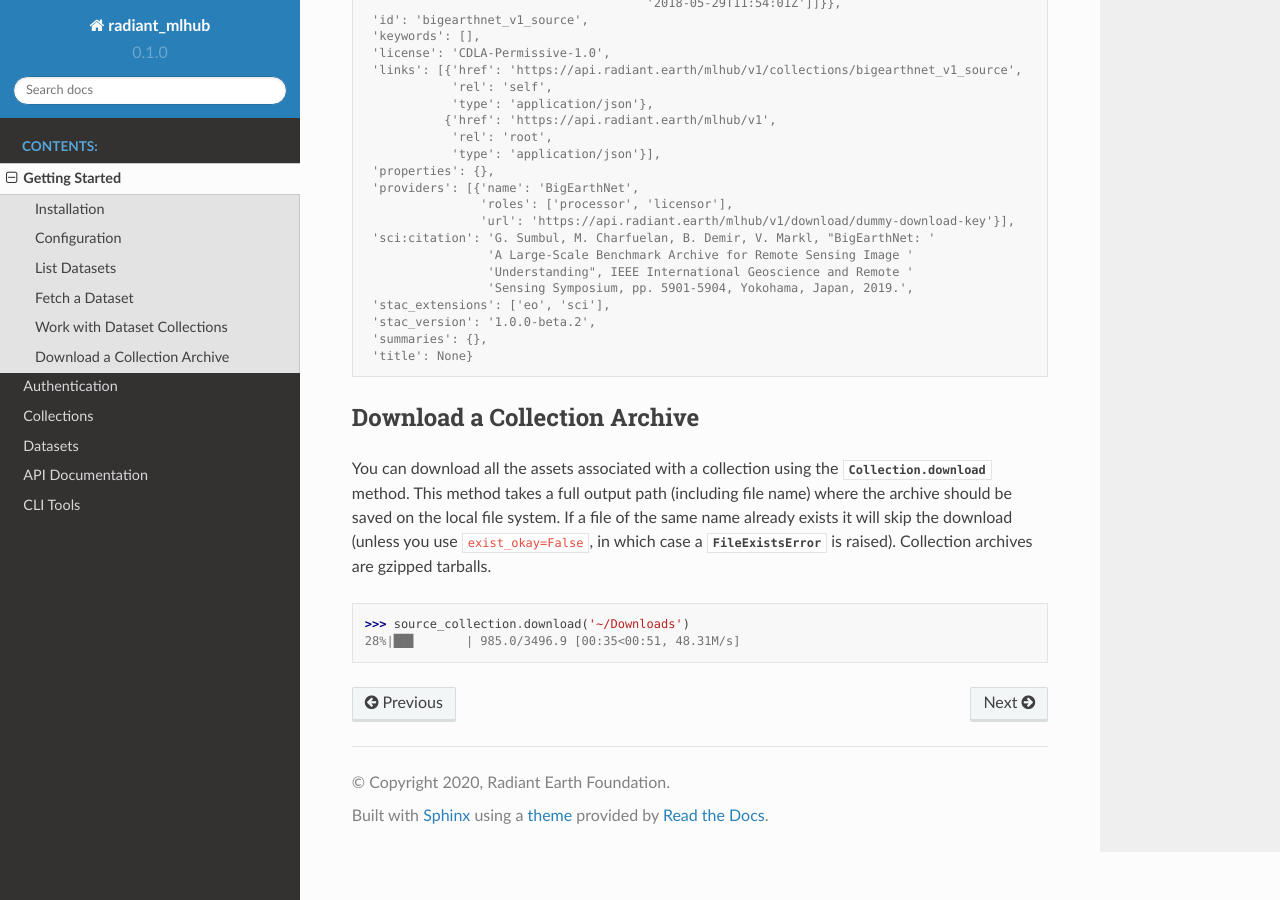
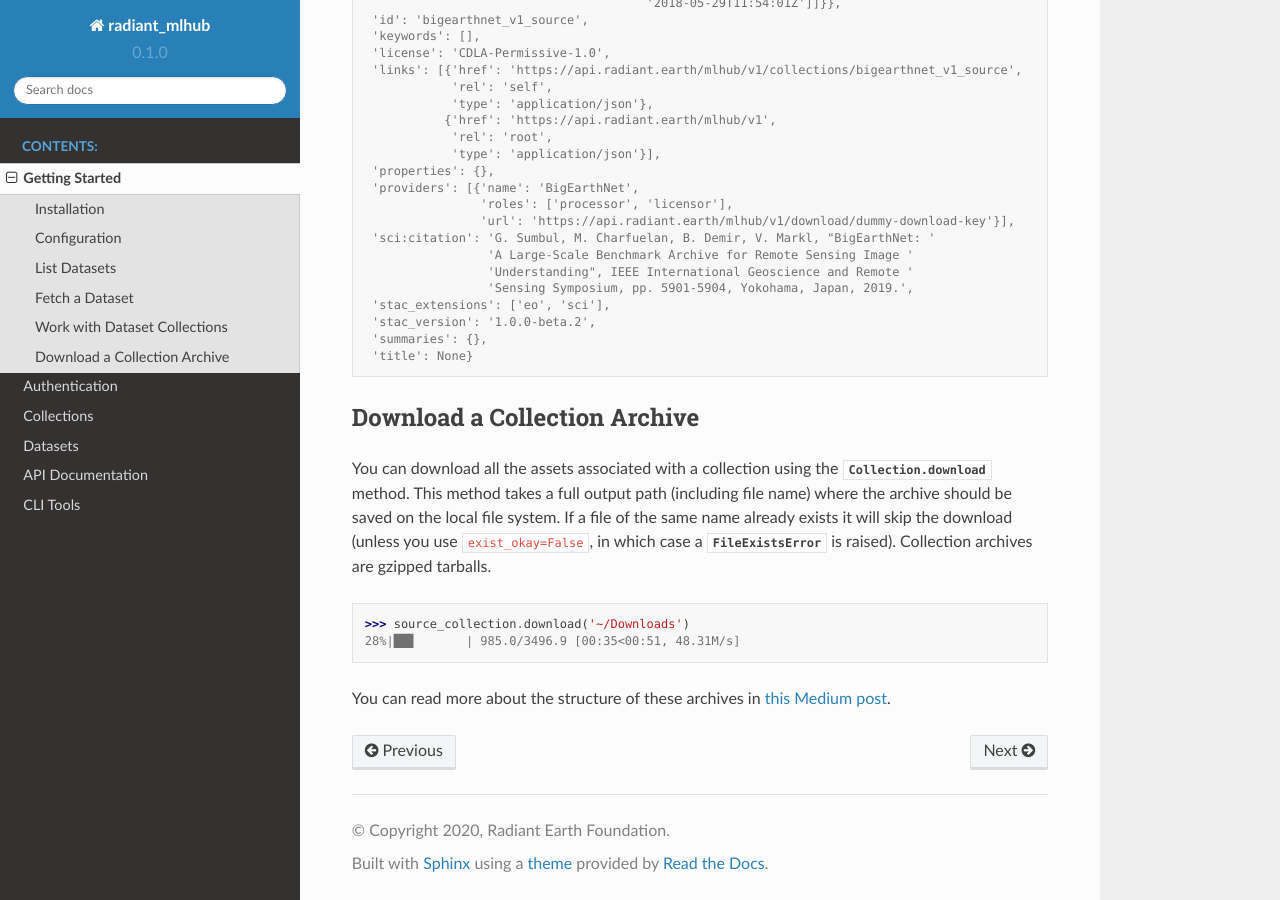
Before and after one commit to radiantearth/radiant-mlhub, a Sphinx documentation site: the page built from docs/source/getting_started.rst, in a window 1280 px wide and 900 px high, scrolled down 1858 px. Built offline with Sphinx 7.4.7 and the Read the Docs theme 2.0.0, drawn with Linux system fonts in a browser that asks for light colours.

Commit message:
Link to Medium post on archives

```diff
--- a/docs/source/collections.rst
+++ b/docs/source/collections.rst
@@ -127,3 +127,6 @@ method. This is the recommended way of downloading an archive.
     28%|██▊       | 985.0/3496.9 [00:35<00:51, 48.31M/s]
     >>> archive_path
     PosixPath('/Users/someuser/Downloads/sn1_AOI_1_RIO.tar.gz')
+
+You can read more about the structure of these archives in `this Medium post
+<https://medium.com/radiant-earth-insights/archived-training-dataset-downloads-now-available-on-radiant-mlhub-7eb67daf094e>`_.
--- a/docs/source/datasets.rst
+++ b/docs/source/datasets.rst
@@ -129,3 +129,6 @@ into the given output directory and returns a list of the paths to these archive
     >>> archive_paths = dataset.download('~/Downloads')
     >>> len(archive_paths)
     2
+
+You can read more about the structure of these archives in `this Medium post
+<https://medium.com/radiant-earth-insights/archived-training-dataset-downloads-now-available-on-radiant-mlhub-7eb67daf094e>`_.
--- a/docs/source/getting_started.rst
+++ b/docs/source/getting_started.rst
@@ -122,3 +122,6 @@ raised). Collection archives are gzipped tarballs.
 
     >>> source_collection.download('~/Downloads')
     28%|██▊       | 985.0/3496.9 [00:35<00:51, 48.31M/s]
+
+You can read more about the structure of these archives in `this Medium post
+<https://medium.com/radiant-earth-insights/archived-training-dataset-downloads-now-available-on-radiant-mlhub-7eb67daf094e>`_.
```
